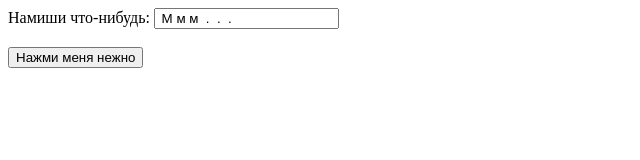
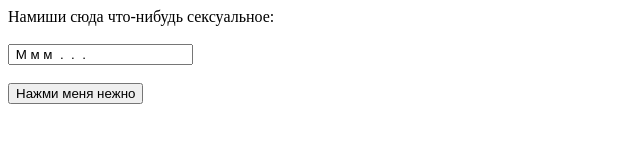
Before and after one commit to AlexConglomerate/automation, a plain HTML site: page index.html in a window 1280 px wide. Shown: the whole page, without its empty margins (0-640 px from the left). Drawn offline with Linux system fonts and the light colour scheme.

Commit message:
Update index.html

```diff
--- a/index.html
+++ b/index.html
@@ -3,7 +3,10 @@
 <html>
 <body>
 
-Намиши что-нибудь: <input type="text" id="field" value=" М м м  .  .  . "><br>
+Намиши сюда что-нибудь сексуальное:
+<br>
+<br>
+<input type="text" id="field" value=" М м м  .  .  . "><br>
 <br>
 
 <button onclick="myFunction()"> Нажми меня нежно </button>
```
